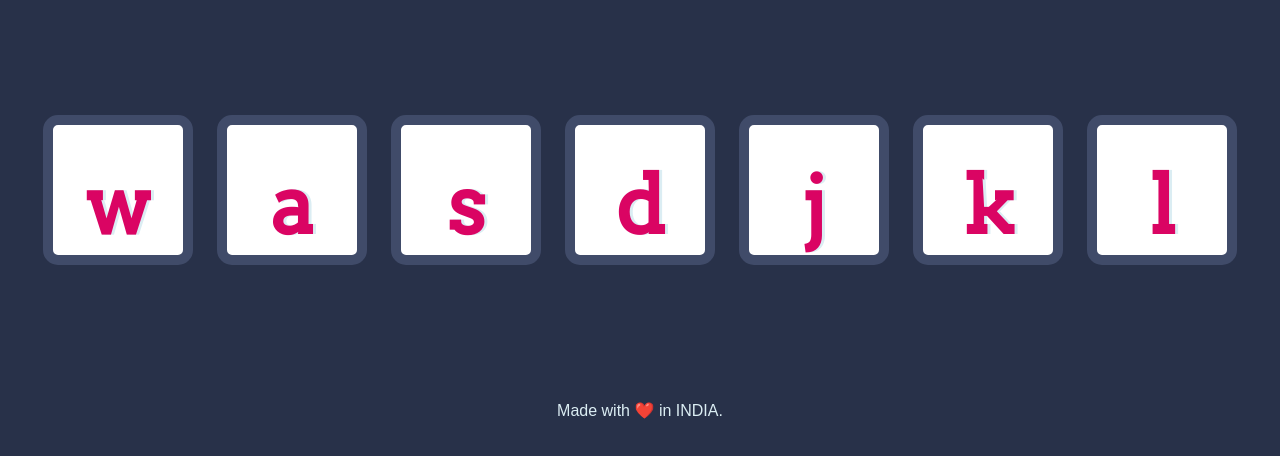
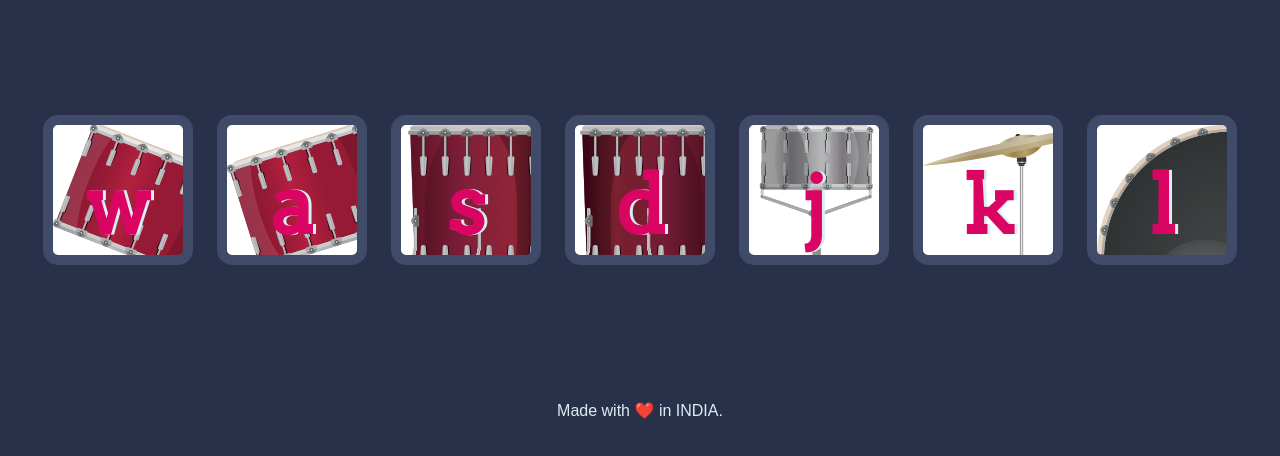
Before and after one commit to rishbh2168/Drum_Band, a plain HTML site: page index.html in a window 1280 px wide. Shown: the part 174-630 px from the top of the page. Drawn offline with Linux system fonts and the light colour scheme.

Commit message:
Update index.html

```diff
--- a/index.html
+++ b/index.html
@@ -11,13 +11,13 @@
 <body>
   <h1 id="title">Drum Band</h1>
   <div class="set">
-    <button class="w drum">w</button>
-    <button class="a drum">a</button>
-    <button class="s drum">s</button>
-    <button class="d drum">d</button>
-    <button class="j drum">j</button>
-    <button class="k drum">k</button>
-    <button class="l drum">l</button>
+    <button class="w1 drum">w</button>
+    <button class="a1 drum">a</button>
+    <button class="s1 drum">s</button>
+    <button class="d1 drum">d</button>
+    <button class="j1 drum">j</button>
+    <button class="k1 drum">k</button>
+    <button class="l1 drum">l</button>
   </div>
 
 
```
